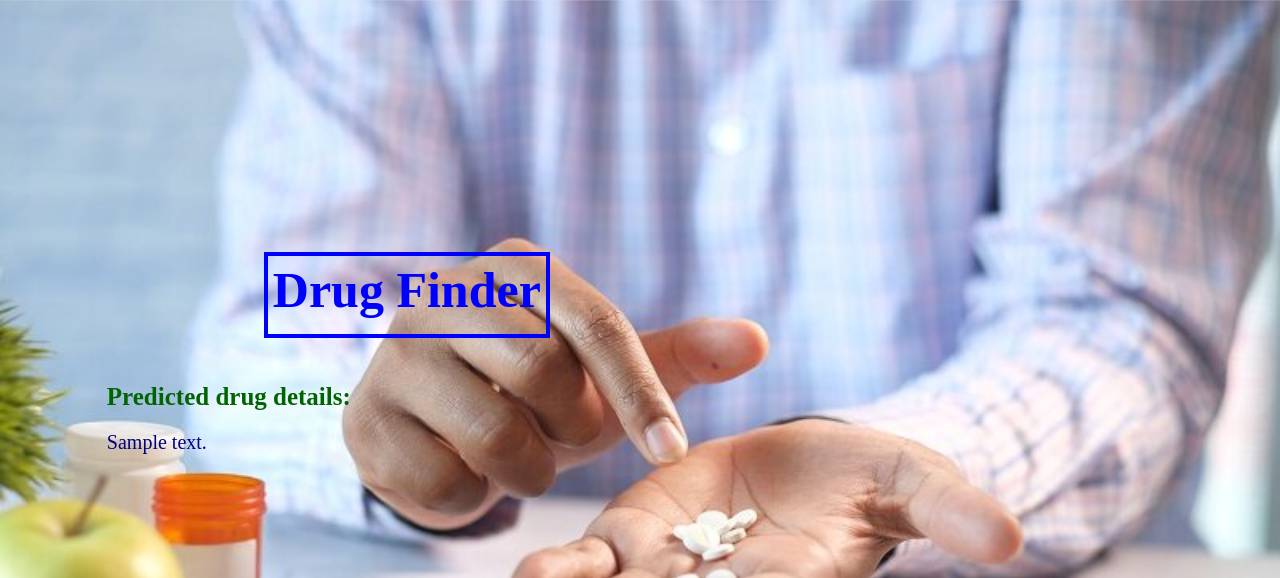
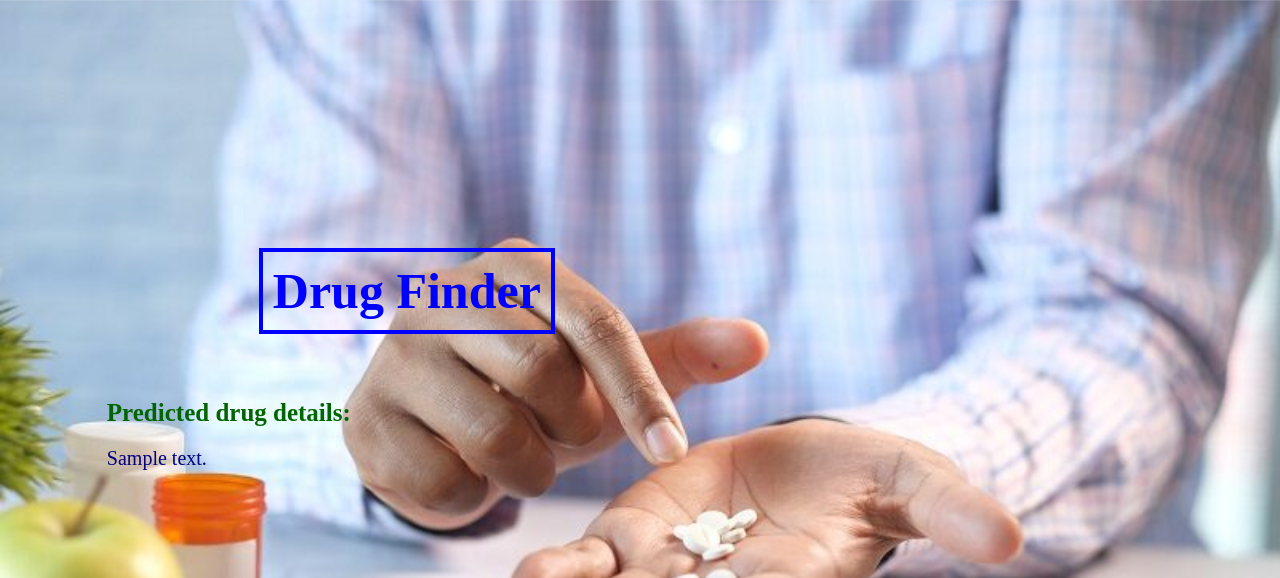
Before and after one commit to NasrinRipa/drug-finder, a Flask app: template templates/results.html in a window 1280 px wide. Shown: the top 578 px of the page. Run offline with Flask 2, Linux system fonts and the light colour scheme; the template is opened without the code that fills it: most values are stand-ins (such as "Sample title", 1, 10 or a date in 2020).

Commit message:
Updated results.html margins

```diff
--- a/templates/results.html
+++ b/templates/results.html
@@ -21,8 +21,9 @@
 
         .head-container {
             border: 4px solid blue; /* Border around the header */
-            padding: 5px; /* Padding inside the header container */
+            padding: 10px; /* Padding inside the header container */
             text-align: center; /* Center-align text inside the container */
+            margin-bottom: 20px; /* Added margin at the bottom of the header container */
         }
 
         .head {
@@ -52,10 +53,9 @@
     </style>
 </head>
 
-
- <body>
-    <div class="head-container" style="margin-top: 8px;">
-        <div class="head" style="margin-bottom: 10px;">Drug Finder</div>
+<body>
+    <div class="head-container" style="margin-top: 20px;">
+        <div class="head">Drug Finder</div>
     </div>
     <div class="center">
         <div id="text">
```
